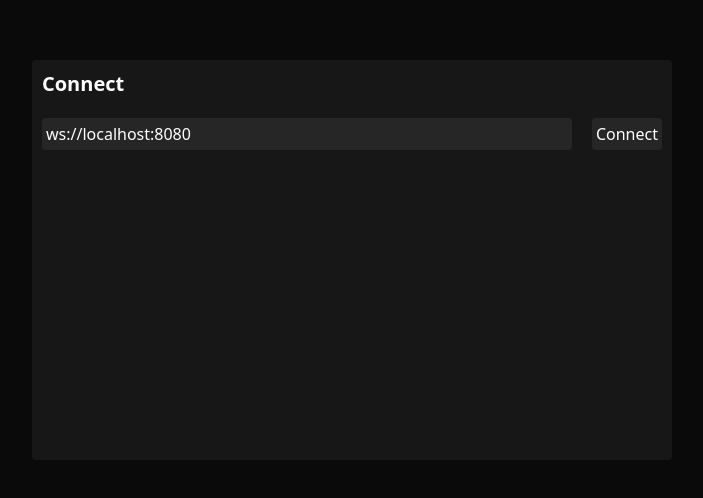
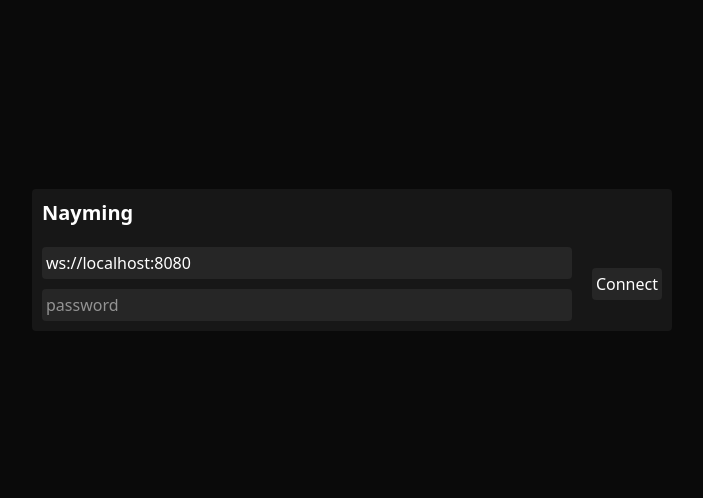
Before and after one commit to NazarShuk/nayming, a SvelteKit app in the folder frontend/: page / in a window 1280 px wide. Shown: the part 140-638 px from the top of the page, without its empty margins (288-991 px from the left). Built offline with nearby package versions, Linux system fonts and the light colour scheme.

Commit message:
password protection

```diff
--- a/frontend/src/routes/+page.svelte
+++ b/frontend/src/routes/+page.svelte
@@ -3,6 +3,7 @@
 	import { onMount } from 'svelte';
 
 	let serverAddress = $state('ws://localhost:8080');
+	let password = $state("")
 
 	let ws: WebSocket | null = $state(null);
 	let connection: RTCPeerConnection | null = $state(null);
@@ -16,16 +17,24 @@
 	function saveAddress() {
 		localStorage.setItem('serverAddress', serverAddress);
 	}
+	function savePassword(){
+		localStorage.setItem("password", password)
+	}
+
 	onMount(() => {
 		serverAddress = localStorage.getItem('serverAddress') || 'ws://localhost:8080';
+		password = localStorage.getItem("password") || ""
 	});
 
 	function connect() {
-		ws = new WebSocket(`${serverAddress}/ws`);
+		ws = new WebSocket(`${serverAddress}/ws?password=${password}`);
 		ws.onopen = async () => {
 			console.log('WebSocket connected');
 			status = 'WebSocket connected, waiting for ICE servers...';
 		};
+		ws.onerror = async ()=>{
+			status = "Websocket failed to connect. "
+		}
 
 		ws.onmessage = async (event) => {
 			const msg = JSON.parse(event.data);
@@ -255,8 +264,8 @@
 			</h1>
 		</div>
 	{:else}
-		<div class="h-1/2 w-1/2 flex-col rounded bg-neutral-900 p-2.5">
-			<h1 class="mb-5 text-xl font-bold">Connect</h1>
+		<div class="h-fit md:w-1/2 w-[95%] flex-col rounded bg-neutral-900 p-2.5">
+			<h1 class="mb-5 text-xl font-bold">Nayming</h1>
 			<form
 				class="flex flex-row justify-between gap-5"
 				onsubmit={(e) => {
@@ -264,14 +273,24 @@
 					connect();
 				}}
 			>
+				<div class="flex flex-col gap-2.5 w-full">
 				<input
 					bind:value={serverAddress}
 					onchange={saveAddress}
 					class="w-full rounded bg-neutral-800 p-1"
 					placeholder="server address"
 				/>
+				<input
+					bind:value={password}
+					onchange={savePassword}
+					class="w-full rounded bg-neutral-800 p-1"
+					placeholder="password"
+					type="password"
+				/>
+				</div>
 
-				<button class="rounded bg-neutral-800 p-1" type="submit">Connect</button>
+
+				<button class="rounded bg-neutral-800 p-1 h-fit m-auto" type="submit">Connect</button>
 			</form>
 		</div>
 	{/if}
```
Also changed, not shown: 1 other file (tests, documents, lock files or other folders).
